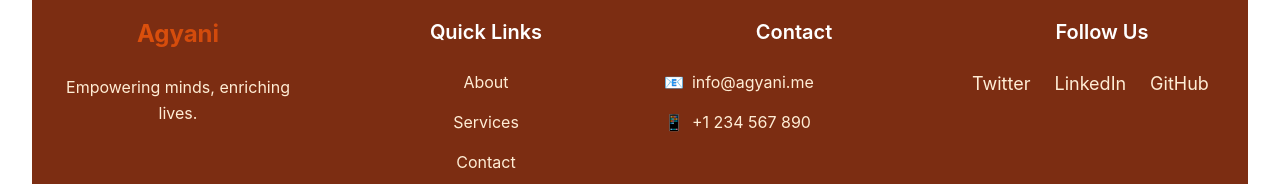
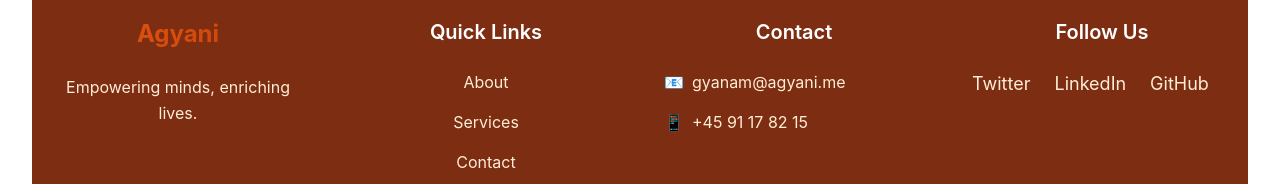
Before and after one commit to harshk20/agyani, a React (Vite) app in the folder agyani-landing/: page / in a window 1280 px wide. Shown: the part 1572-1756 px from the top of the page. Built offline with nearby package versions, Linux system fonts and the light colour scheme.

Commit message:
chore: Update contact information

```diff
--- a/agyani-landing/src/App.tsx
+++ b/agyani-landing/src/App.tsx
@@ -108,11 +108,11 @@ function App() {
               <ul className="space-y-4 text-orange-100">
                 <li className="flex items-center space-x-2">
                   <span>📧</span>
-                  <span>info@agyani.me</span>
+                  <span>gyanam@agyani.me</span>
                 </li>
                 <li className="flex items-center space-x-2">
                   <span>📱</span>
-                  <span>+1 234 567 890</span>
+                  <span>+45 91 17 82 15</span>
                 </li>
               </ul>
             </div>
```
